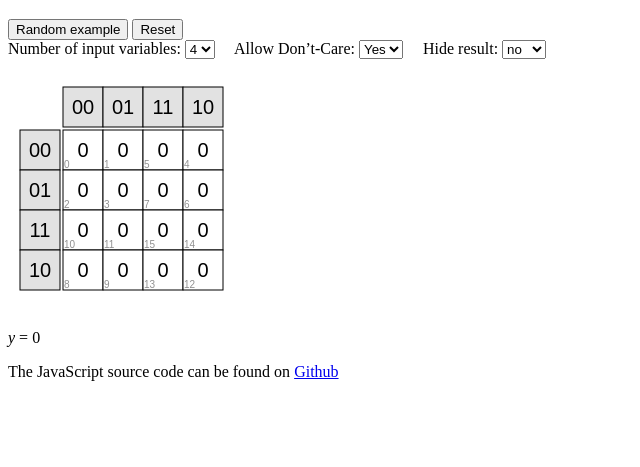
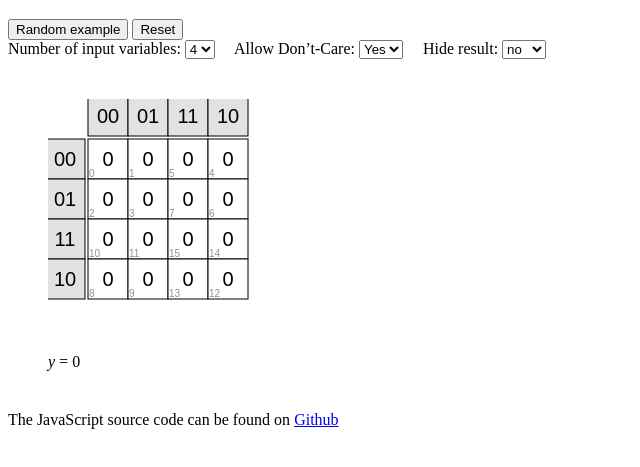
Before and after one commit to iosifnicolae2/iosifnicolae2.github.com, a plain HTML site: page index.html in a window 1280 px wide. Shown: the part 61-528 px from the top of the page, without its empty margins (0-640 px from the left). Drawn offline with Linux system fonts and the light colour scheme.

Commit message:
fix bug with minimisation

```diff
--- a/index.html
+++ b/index.html
@@ -37,6 +37,9 @@
     </script>
     <style type="text/css">
       .qmcMathFont{font-family:"Times New Roman",Georgia,Serif;}
+      #myKarnaughMap {
+        margin: 40px;
+      }
     </style>
   </head>
   <body onload="run();">
--- a/karnaughmap.js
+++ b/karnaughmap.js
@@ -118,11 +118,11 @@ function KarnaughMapDataCtrl(qmcRef) {
   };
 
   this.getKVFieldPositionX = function (fieldId) {
-    return this.fields[fieldId].position[0] + 15;
+    return this.fields[fieldId].position[0];
   };
 
   this.getKVFieldPositionY = function (fieldId) {
-    return this.fields[fieldId].position[1] + 15;
+    return this.fields[fieldId].position[1];
   };
 
   this.getKVFieldTruthmapID = function (fieldId) {
@@ -656,7 +656,7 @@ function KarnaughMap(parentDivId, qmcRef) {
       for (var i = 0; i < 4; i++) {
         var fieldPosX = data.getKVFieldPositionX(i);
         var fieldPosY = data.getKVFieldPositionY(i) - data.fieldHeight - 3;
-        var dn = new UIElement(fieldPosX, fieldPosY, data.fieldWidth, data.fieldHeight, 0, i, 0, 0);
+        var dn = new UIElement(fieldPosX, fieldPosY, data.fieldWidth, data.fieldHeight, -1, i, 0, 0);
 
         var strokeColor = "#000000";
         var fillColor = "#e2e2e2";
@@ -689,13 +689,11 @@ function KarnaughMap(parentDivId, qmcRef) {
         text.textContent = getTableHeader(i);
         svg.appendChild(text);
 
-        uiElements.push(dn);
-
       }
           for (var i = 0; i < 4; i++) {
             var fieldPosX = data.getKVFieldPositionX(0) - data.fieldHeight - 3;
             var fieldPosY = data.getKVFieldPositionY(i) + data.fieldHeight*i;
-            var dn = new UIElement(fieldPosX, fieldPosY, data.fieldWidth, data.fieldHeight, 0, i, 0, 0);
+            var dn = new UIElement(fieldPosX, fieldPosY, data.fieldWidth, data.fieldHeight, 1, i, 0, 0);
 
             var strokeColor = "#000000";
             var fillColor = "#e2e2e2";
@@ -727,8 +725,6 @@ function KarnaughMap(parentDivId, qmcRef) {
             text.setAttribute("y", posY.toString());
             text.textContent = getTableHeader(i);
             svg.appendChild(text);
-
-            uiElements.push(dn);
 
           }
     }
--- a/qmc.js
+++ b/qmc.js
@@ -1092,7 +1092,7 @@ function QuineMcCluskey(parentDivId, columns, language) {
             myCell.innerHTML = "1";
           }
           if (this.data.funcdata[i] === 2) {
-            myCell.innerHTML = "*";
+            myCell.innerHTML = "X";
           }
         }
         myRow.appendChild(myCell);
```
